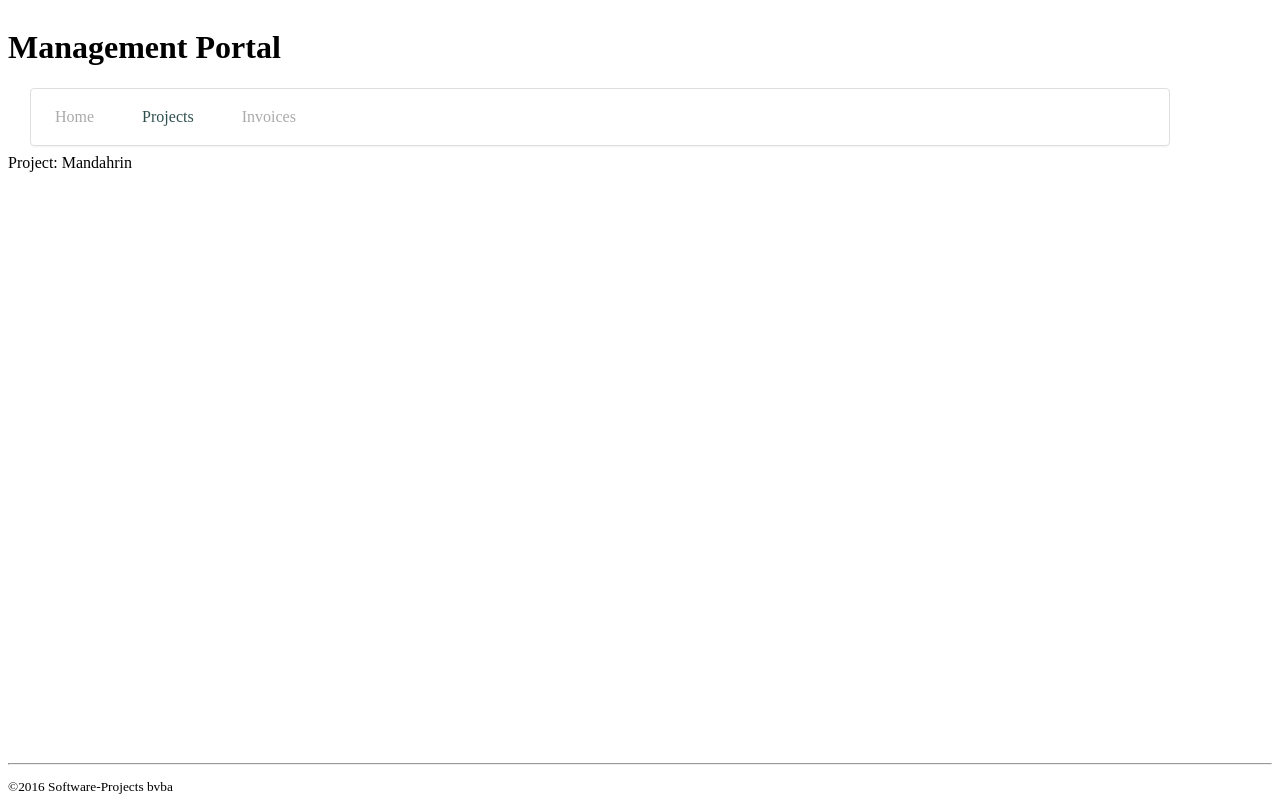
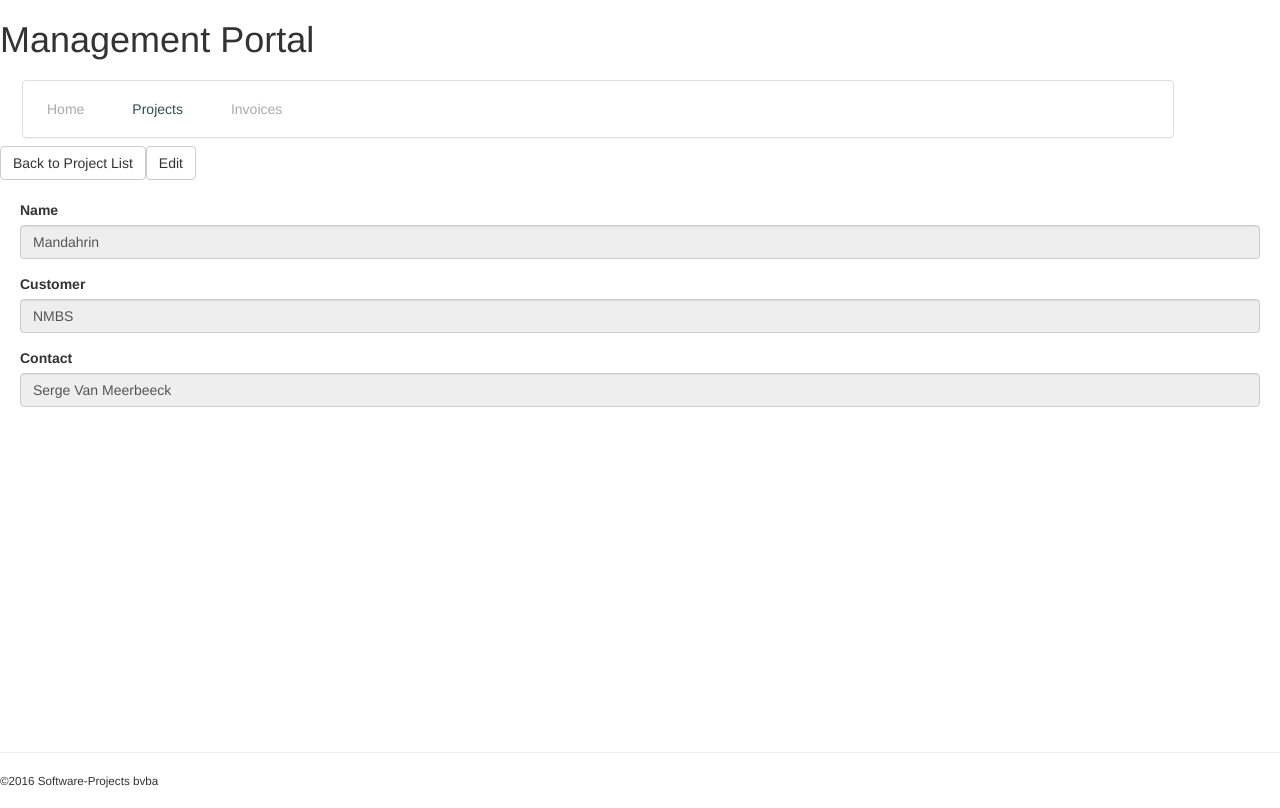
Before and after one commit to sergevm/angular-intro, an Angular app: page /projects/project/1 in a window 1280 px wide. Built offline with nearby package versions, Linux system fonts and the light colour scheme.

Commit message:
Bootstrap styling

```diff
--- a/angular-cli.json
+++ b/angular-cli.json
@@ -18,7 +18,8 @@
       "prefix": "app",
       "mobile": false,
       "styles": [
-        "styles.css"
+        "styles.css",
+        "../node_modules/bootstrap/dist/css/bootstrap.min.css"
       ],
       "scripts": [],
       "environments": {
--- a/package.json
+++ b/package.json
@@ -20,6 +20,8 @@
     "@angular/platform-browser": "2.2.3",
     "@angular/platform-browser-dynamic": "2.2.3",
     "@angular/router": "3.2.3",
+    "@ng-bootstrap/ng-bootstrap": "^1.0.0-alpha.15",
+    "bootstrap": "^3.3.7",
     "core-js": "^2.4.1",
     "rxjs": "5.0.0-beta.12",
     "ts-helpers": "^1.1.1",
--- a/src/app/app.module.ts
+++ b/src/app/app.module.ts
@@ -3,6 +3,9 @@ import { NgModule } from '@angular/core';
 import { FormsModule } from '@angular/forms';
 import { HttpModule } from '@angular/http';
 import { RouterModule, Routes } from '@angular/router';
+
+import {NgbModule} from '@ng-bootstrap/ng-bootstrap';
+import { NgbAlertModule } from '@ng-bootstrap/ng-bootstrap'
 
 import { ProjectsModule } from './projects/projects.module';
 
@@ -28,7 +31,9 @@ const appRoutes: Routes = [
     FormsModule,
     HttpModule,
     ProjectsModule,
-    RouterModule.forRoot(appRoutes)
+    RouterModule.forRoot(appRoutes),
+    NgbModule.forRoot(),
+    NgbAlertModule
   ],
   providers: [RouteTitleService],
   bootstrap: [AppComponent]
--- a/src/app/projects/project-detail.component.ts
+++ b/src/app/projects/project-detail.component.ts
@@ -11,13 +11,14 @@ import 'rxjs/add/operator/map';
 import 'rxjs/add/operator/mergeMap';
 
 @Component({
-    template: `<div>Project: {{project?.name}}</div>`
+    selector: 'project-detail',
+    templateUrl: './project-detail.html'
 })
 export class ProjectDetailComponent implements OnInit {
 
     project: Project;
 
-    constructor(private route: ActivatedRoute, private titleService: RouteTitleService, private projectDataService: ProjectDataService) {}
+    constructor(private route: ActivatedRoute, private router: Router, private titleService: RouteTitleService, private projectDataService: ProjectDataService) {}
 
     ngOnInit() {
         this.route.params
@@ -27,4 +28,8 @@ export class ProjectDetailComponent implements OnInit {
                 this.titleService.observe(this.route, this.project.id.toString());
             });
     }
+
+    gotoList() {
+        this.router.navigate(['/projects']);
+    }
 }
--- /dev/null
+++ b/src/app/projects/project-detail.html
@@ -0,0 +1,15 @@
+<button class="btn btn-default" (click)="gotoList()">Back to Project List</button>
+<button class="btn btn-default" (click)="edit(project)">Edit</button>
+<section class="section">
+    <div class="form-group">
+        <label for="name">Name</label>
+        <input type="text" class="form-control" disabled value="{{project?.name}}"/>
+    </div>
+    <div class="form-group">
+        <label for="customer">Customer</label>
+        <input type="text" class="form-control" disabled value="{{project?.customer.name}}">
+    </div>
+    <div class="form-group" *ngIf="project?.customer.contact">
+        <label for="contact">Contact</label>
+        <input type="text" class="form-control" disabled value={{project?.customer.contact.fullName}}></div>
+</section>
--- /dev/null
+++ b/src/app/projects/project-list.html
@@ -0,0 +1,12 @@
+<table class="table table-striped table-hover">
+    <tr>
+        <th>Name</th>
+        <th>Customer</th>
+    </tr>
+    <tbody>
+        <tr *ngFor="let project of projects">
+            <td><a (click)="detail($event, project)" href="#">{{project.name}}</a></td>
+            <td><a href="#" (click)="$event.preventDefault()">{{project.customer.name}}</a></td>
+        </tr>
+    </tbody>
+</table>
--- a/src/app/projects/projects.component.ts
+++ b/src/app/projects/projects.component.ts
@@ -6,7 +6,7 @@ import { RouteTitleService } from './../services/route-title-service';
 
 @Component({
     selector: 'project-list',
-    templateUrl: './projects.main.html',
+    templateUrl: './project-list.html',
     styles: []
 })
 export class ProjectsComponent implements OnInit {
--- a/src/app/projects/projects.main.html
+++ /dev/null
@@ -1,5 +0,0 @@
-<h2>Project List</h2>
-<div *ngFor="let project of projects">
-    <a (click)="detail($event, project)" href="#">{{project.name}}</a>
-    <a href="#">{{project.customer.name}}</a>
-</div>
--- a/src/styles.css
+++ b/src/styles.css
@@ -1 +1,5 @@
 /* You can add global styles to this file, and also import other style files */
+.section{
+    margin: 10px;
+    padding: 10px;
+ }
```
